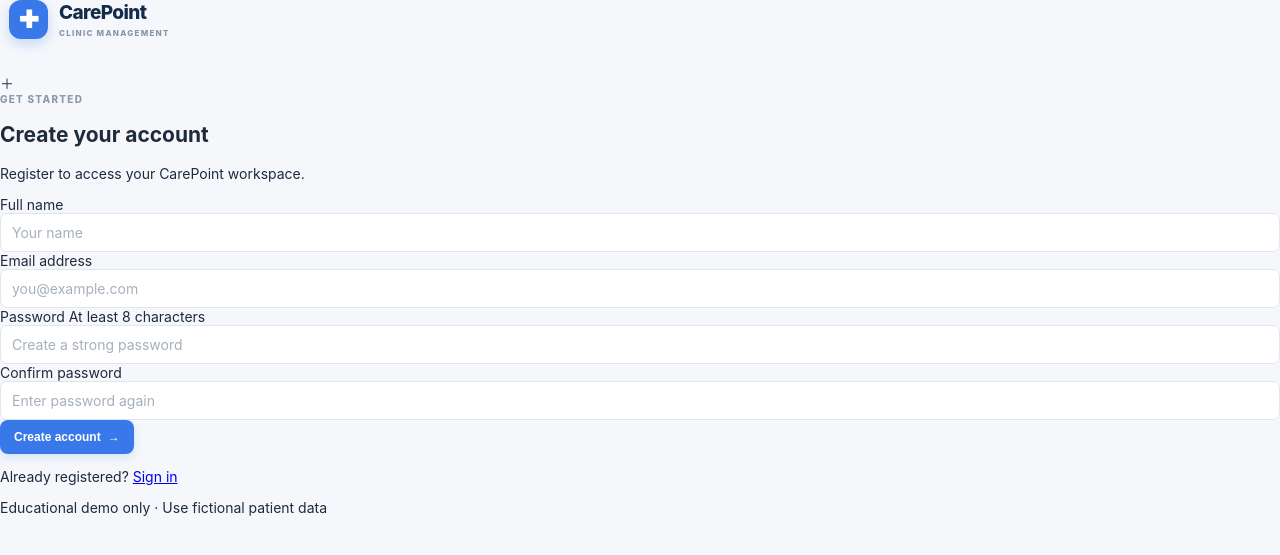
After one commit to praveenkumarnanthu-lab/patient-management-system, a Flask app: page /register in a window 1280 px wide. The commit adds this page. Shown: the top 555 px of the page. Run offline with Flask 3, Linux system fonts and the light colour scheme.

Commit message:
Add login and registration

```diff
--- a/patient-management-system/app.py
+++ b/patient-management-system/app.py
@@ -1,14 +1,54 @@
 import csv
+import hmac
 import io
 import os
+import re
+import secrets
 import sqlite3
+from functools import wraps
 from datetime import date
 from pathlib import Path
 
-from flask import Flask, flash, redirect, render_template, request, send_file, url_for
+from flask import Flask, abort, flash, redirect, render_template, request, send_file, session, url_for
+from werkzeug.security import check_password_hash, generate_password_hash
 
 app = Flask(__name__)
-app.secret_key = os.environ.get("SECRET_KEY", "change-this-secret-for-local-development")
+app.secret_key = os.environ.get("SECRET_KEY", "local-only-change-this-secret-before-deploying")
+app.config.update(
+    SESSION_COOKIE_HTTPONLY=True,
+    SESSION_COOKIE_SAMESITE="Lax",
+    SESSION_COOKIE_SECURE=os.environ.get("SESSION_COOKIE_SECURE", "false").lower() == "true",
+    PERMANENT_SESSION_LIFETIME=60 * 60 * 8,  # 8 hours
+)
+def csrf_token():
+    token = session.get("csrf_token")
+    if not token:
+        token = secrets.token_urlsafe(32)
+        session["csrf_token"] = token
+    return token
+
+
+@app.context_processor
+def inject_csrf_token():
+    return {"csrf_token": csrf_token}
+
+
+@app.before_request
+def protect_post_requests_with_csrf():
+    if request.method == "POST":
+        submitted = request.form.get("csrf_token", "")
+        expected = session.get("csrf_token", "")
+        if not expected or not submitted or not hmac.compare_digest(submitted, expected):
+            abort(400, description="Invalid or missing security token. Refresh the page and try again.")
+
+
+def login_required(view):
+    @wraps(view)
+    def wrapped_view(*args, **kwargs):
+        if not session.get("user_id"):
+            return redirect(url_for("login", next=request.path))
+        return view(*args, **kwargs)
+    return wrapped_view
 
 BASE_DIR = Path(__file__).resolve().parent
 INSTANCE_DIR = BASE_DIR / "instance"
@@ -26,6 +66,14 @@ def get_db():
 def init_db():
     with get_db() as db:
         db.executescript("""
+        CREATE TABLE IF NOT EXISTS users (
+            id INTEGER PRIMARY KEY AUTOINCREMENT,
+            name TEXT NOT NULL,
+            email TEXT NOT NULL COLLATE NOCASE UNIQUE,
+            password_hash TEXT NOT NULL,
+            created_at TEXT NOT NULL
+        );
+
         CREATE TABLE IF NOT EXISTS patients (
             id INTEGER PRIMARY KEY AUTOINCREMENT,
             full_name TEXT NOT NULL,
@@ -60,7 +108,81 @@ def init_db():
         db.commit()
 
 
+@app.route("/register", methods=["GET", "POST"])
+def register():
+    if session.get("user_id"):
+        return redirect(url_for("dashboard"))
+
+    if request.method == "POST":
+        name = request.form.get("name", "").strip()
+        email = request.form.get("email", "").strip().lower()
+        password = request.form.get("password", "")
+        confirm_password = request.form.get("confirm_password", "")
+
+        if len(name) < 2 or len(name) > 80:
+            flash("Name must be between 2 and 80 characters.", "error")
+        elif not re.fullmatch(r"[^\s@]+@[^\s@]+\.[^\s@]+", email) or len(email) > 254:
+            flash("Enter a valid email address.", "error")
+        elif len(password) < 8 or len(password) > 128:
+            flash("Password must be 8 to 128 characters long.", "error")
+        elif password != confirm_password:
+            flash("Passwords do not match.", "error")
+        else:
+            try:
+                with get_db() as db:
+                    db.execute(
+                        "INSERT INTO users (name, email, password_hash, created_at) VALUES (?, ?, ?, ?)",
+                        (name, email, generate_password_hash(password), date.today().isoformat()),
+                    )
+                    db.commit()
+                flash("Account created. Please log in.", "success")
+                return redirect(url_for("login"))
+            except sqlite3.IntegrityError:
+                flash("An account with that email already exists. Please log in.", "error")
+
+    return render_template("register.html")
+
+
+@app.route("/login", methods=["GET", "POST"])
+def login():
+    if session.get("user_id"):
+        return redirect(url_for("dashboard"))
+
+    if request.method == "POST":
+        email = request.form.get("email", "").strip().lower()
+        password = request.form.get("password", "")
+        with get_db() as db:
+            user = db.execute(
+                "SELECT id, name, email, password_hash FROM users WHERE email = ? COLLATE NOCASE",
+                (email,),
+            ).fetchone()
+
+        if user is None or not check_password_hash(user["password_hash"], password):
+            flash("Email or password is incorrect.", "error")
+        else:
+            session.clear()
+            session.permanent = True
+            session["user_id"] = user["id"]
+            session["user_name"] = user["name"]
+            session["user_email"] = user["email"]
+            next_url = request.args.get("next", "")
+            if next_url.startswith("/") and not next_url.startswith("//"):
+                return redirect(next_url)
+            return redirect(url_for("dashboard"))
+
+    return render_template("login.html")
+
+
+@app.route("/logout", methods=["POST"])
+@login_required
+def logout():
+    session.clear()
+    flash("You have been logged out.", "success")
+    return redirect(url_for("login"))
+
+
 @app.route("/")
+@login_required
 def dashboard():
     search = request.args.get("q", "").strip()
     edit_id = request.args.get("edit", type=int)
@@ -121,6 +243,7 @@ def dashboard():
 
 
 @app.route("/patients/save", methods=["POST"])
+@login_required
 def save_patient():
     patient_id = request.form.get("patient_id", "").strip()
     full_name = request.form.get("full_name", "").strip()
@@ -162,6 +285,7 @@ def save_patient():
 
 
 @app.route("/patients/<int:patient_id>/delete", methods=["POST"])
+@login_required
 def delete_patient(patient_id):
     with get_db() as db:
         db.execute("DELETE FROM patients WHERE id = ?", (patient_id,))
@@ -171,6 +295,7 @@ def delete_patient(patient_id):
 
 
 @app.route("/prescriptions/add", methods=["POST"])
+@login_required
 def add_prescription():
     patient_id = request.form.get("patient_id", type=int)
     diagnosis = request.form.get("diagnosis", "").strip()
@@ -197,6 +322,7 @@ def add_prescription():
 
 
 @app.route("/billing/add", methods=["POST"])
+@login_required
 def add_bill():
     patient_id = request.form.get("patient_id", type=int)
     description = request.form.get("description", "").strip()
@@ -234,6 +360,7 @@ def add_bill():
 
 
 @app.route("/bills/<int:bill_id>/status", methods=["POST"])
+@login_required
 def update_bill_status(bill_id):
     status = request.form.get("payment_status", "Pending")
     if status not in ("Paid", "Pending"):
@@ -246,6 +373,7 @@ def update_bill_status(bill_id):
 
 
 @app.route("/export/patients.csv")
+@login_required
 def export_patients():
     output = io.StringIO()
     writer = csv.writer(output)
--- /dev/null
+++ b/patient-management-system/templates/register.html
@@ -0,0 +1,32 @@
+<!DOCTYPE html>
+<html lang="en">
+<head>
+  <meta charset="UTF-8"><meta name="viewport" content="width=device-width, initial-scale=1.0">
+  <title>Create account | CarePoint</title>
+  <link rel="stylesheet" href="{{ url_for('static', filename='style.css') }}">
+</head>
+<body class="auth-page">
+  <main class="auth-shell">
+    <a class="brand auth-brand" href="{{ url_for('login') }}"><span class="brand-mark">✚</span><span>CarePoint<small>CLINIC MANAGEMENT</small></span></a>
+    <section class="auth-card">
+      <div class="auth-icon">＋</div>
+      <div class="eyebrow">GET STARTED</div>
+      <h1>Create your account</h1>
+      <p class="auth-subtitle">Register to access your CarePoint workspace.</p>
+      {% with messages = get_flashed_messages(with_categories=true) %}
+        {% if messages %}<div class="flash-stack">{% for category, message in messages %}<div class="flash {{ category }}">{{ message }}</div>{% endfor %}</div>{% endif %}
+      {% endwith %}
+      <form method="post" class="auth-form">
+        <input type="hidden" name="csrf_token" value="{{ csrf_token() }}">
+        <label>Full name<input type="text" name="name" required minlength="2" maxlength="80" autocomplete="name" placeholder="Your name" value="{{ request.form.get('name', '') }}"></label>
+        <label>Email address<input type="email" name="email" required maxlength="254" autocomplete="email" placeholder="you@example.com" value="{{ request.form.get('email', '') }}"></label>
+        <label>Password <span class="label-hint">At least 8 characters</span><input type="password" name="password" required minlength="8" maxlength="128" autocomplete="new-password" placeholder="Create a strong password"></label>
+        <label>Confirm password<input type="password" name="confirm_password" required minlength="8" maxlength="128" autocomplete="new-password" placeholder="Enter password again"></label>
+        <button class="button primary auth-submit" type="submit">Create account <span>→</span></button>
+      </form>
+      <p class="auth-switch">Already registered? <a href="{{ url_for('login') }}">Sign in</a></p>
+    </section>
+    <p class="auth-footnote">Educational demo only · Use fictional patient data</p>
+  </main>
+</body>
+</html>
```
Also changed, not shown: patient-management-system/templates/index.html (+8 -1 lines), patient-management-system/templates/login.html (added, +30 -0 lines).
